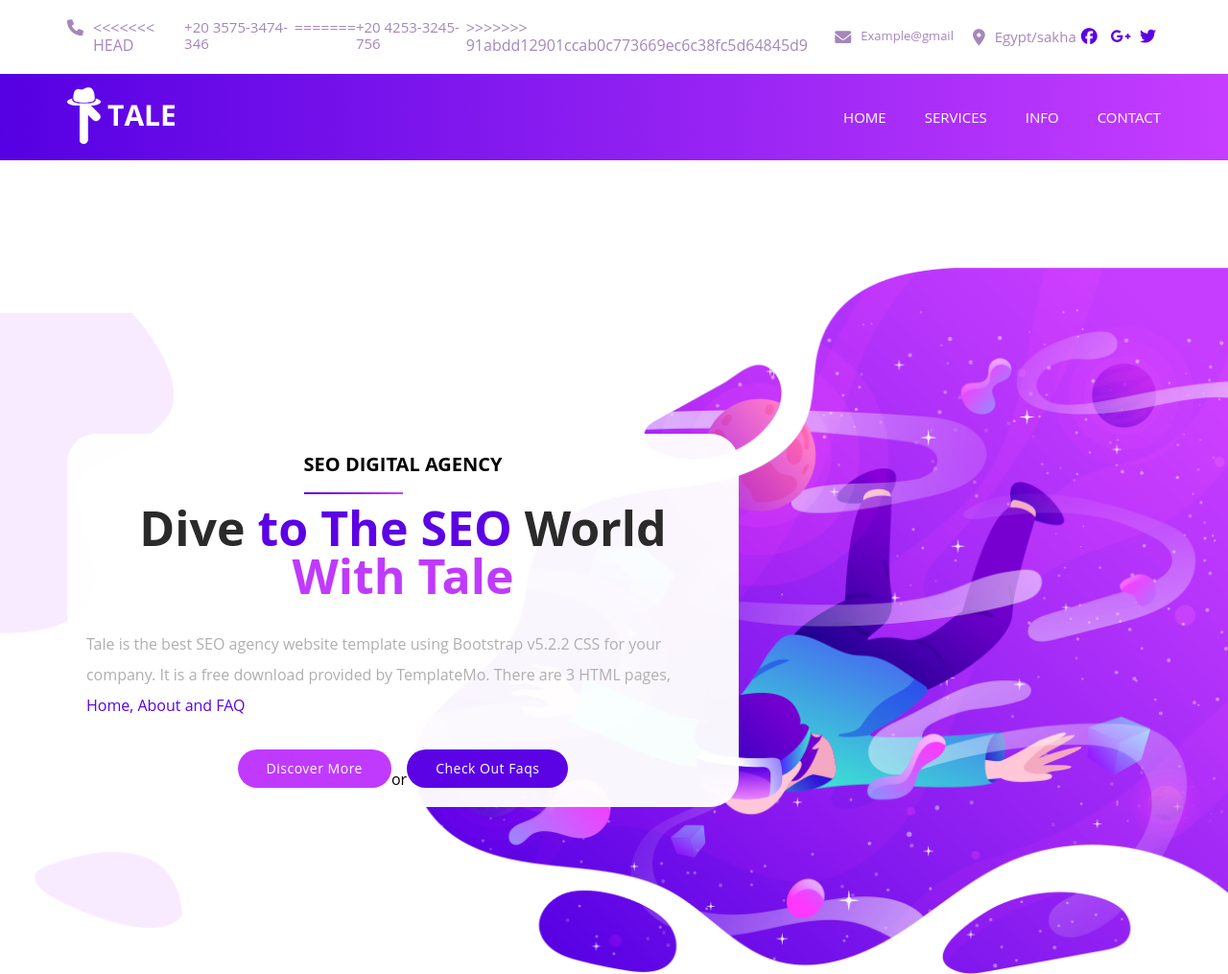
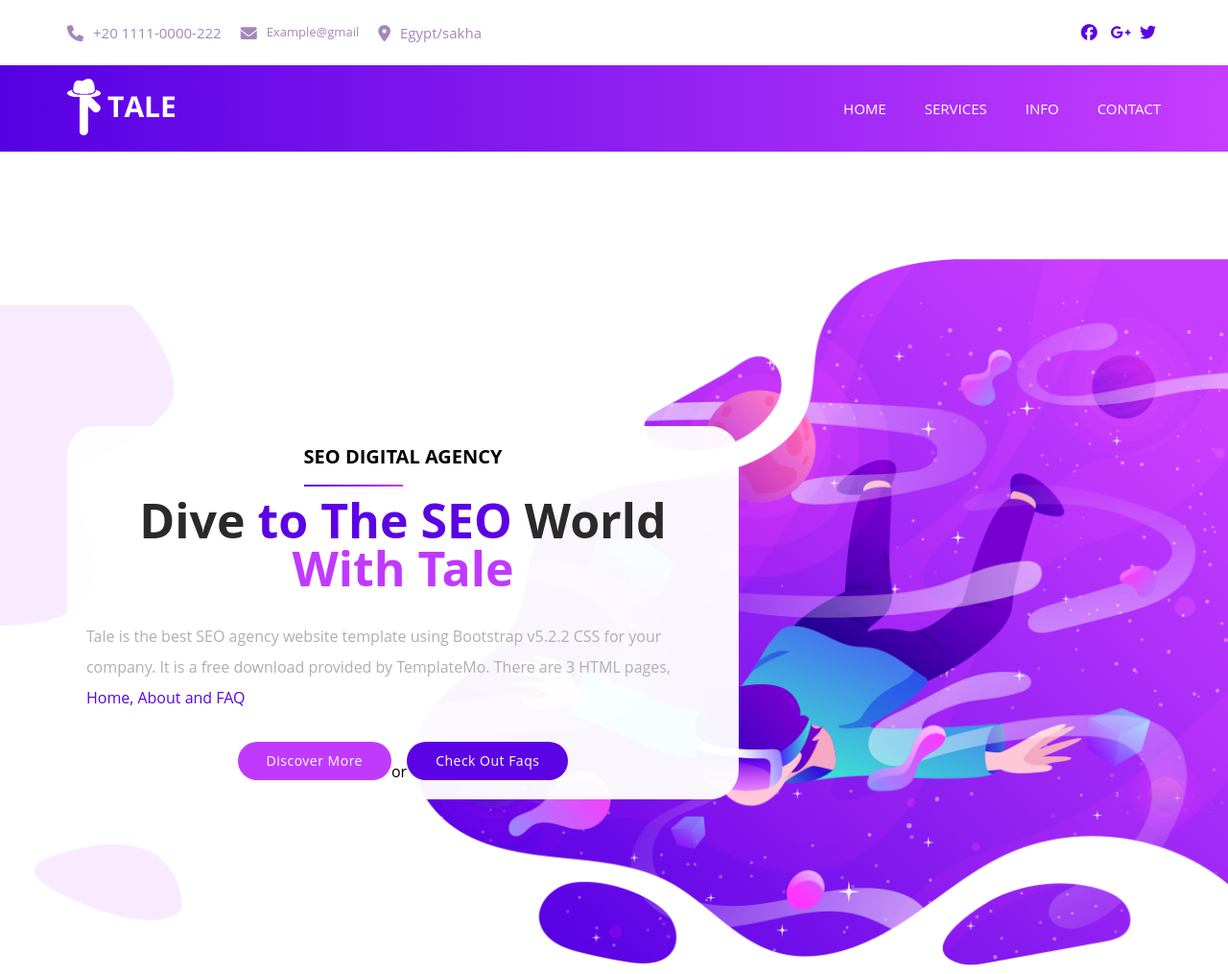
Before and after one commit to Mohamed-Alkfrawy/Tale-Project, a plain HTML site: page index.html in a window 1280 px wide. Shown: the top 1015 px of the page at 96% size. Drawn offline with nearby package versions, Linux system fonts and the light colour scheme.

Commit message:
Update index.html

```diff
--- a/index.html
+++ b/index.html
@@ -22,11 +22,8 @@
 
                     <div class="card">
                         <i class="fa-solid fa-phone"></i>
-<<<<<<< HEAD
-                        <p>+20 3575-3474-346</p>
-=======
-                        <p>+20 4253-3245-756</p>
->>>>>>> 91abdd12901ccab0c773669ec6c38fc5d64845d9
+                        <p>+20 1111-0000-222</p>
+
                     </div>
                     <div class="card borderCard">
                         <i class="fa-solid fa-envelope"></i>
```
